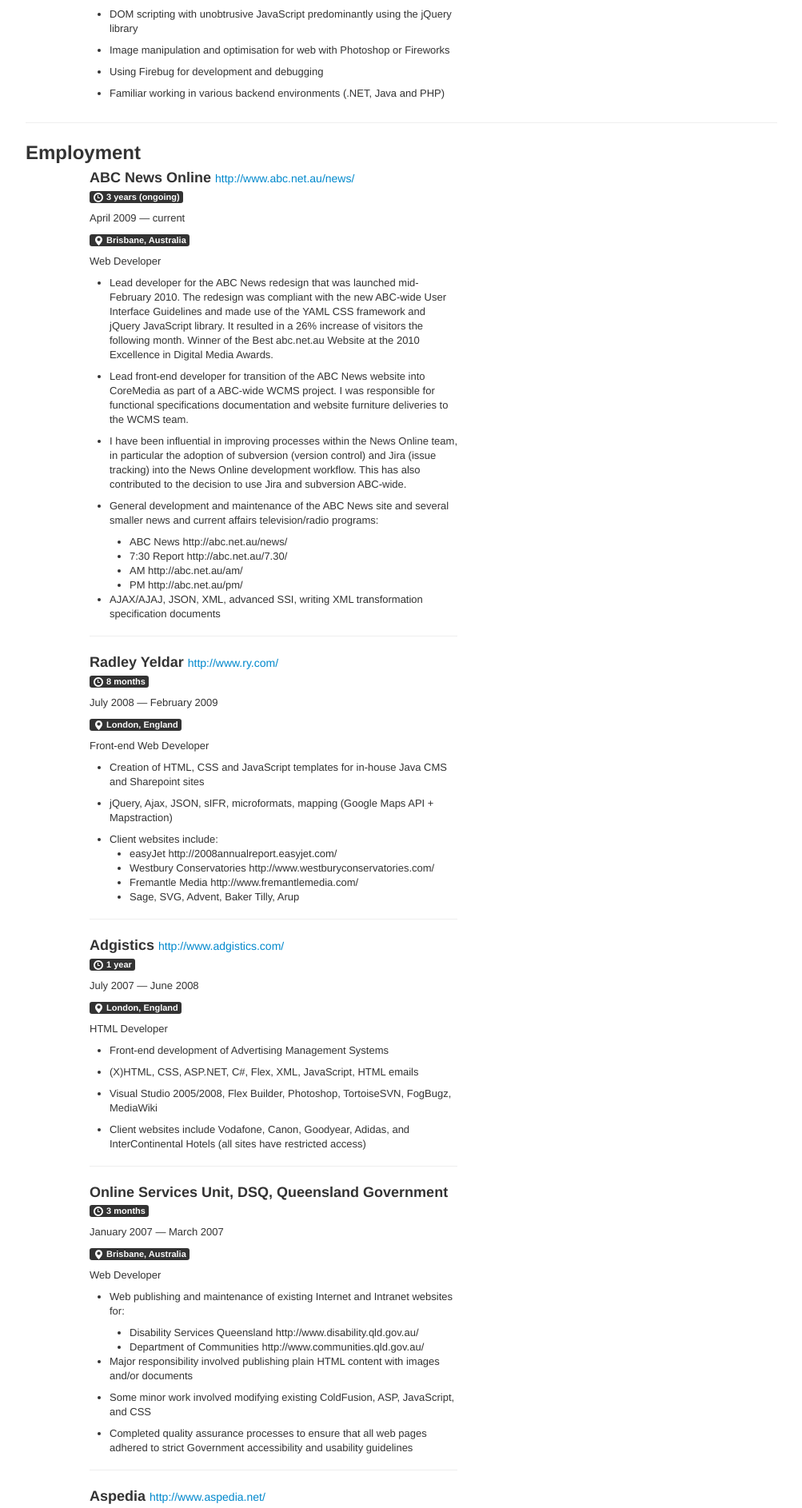
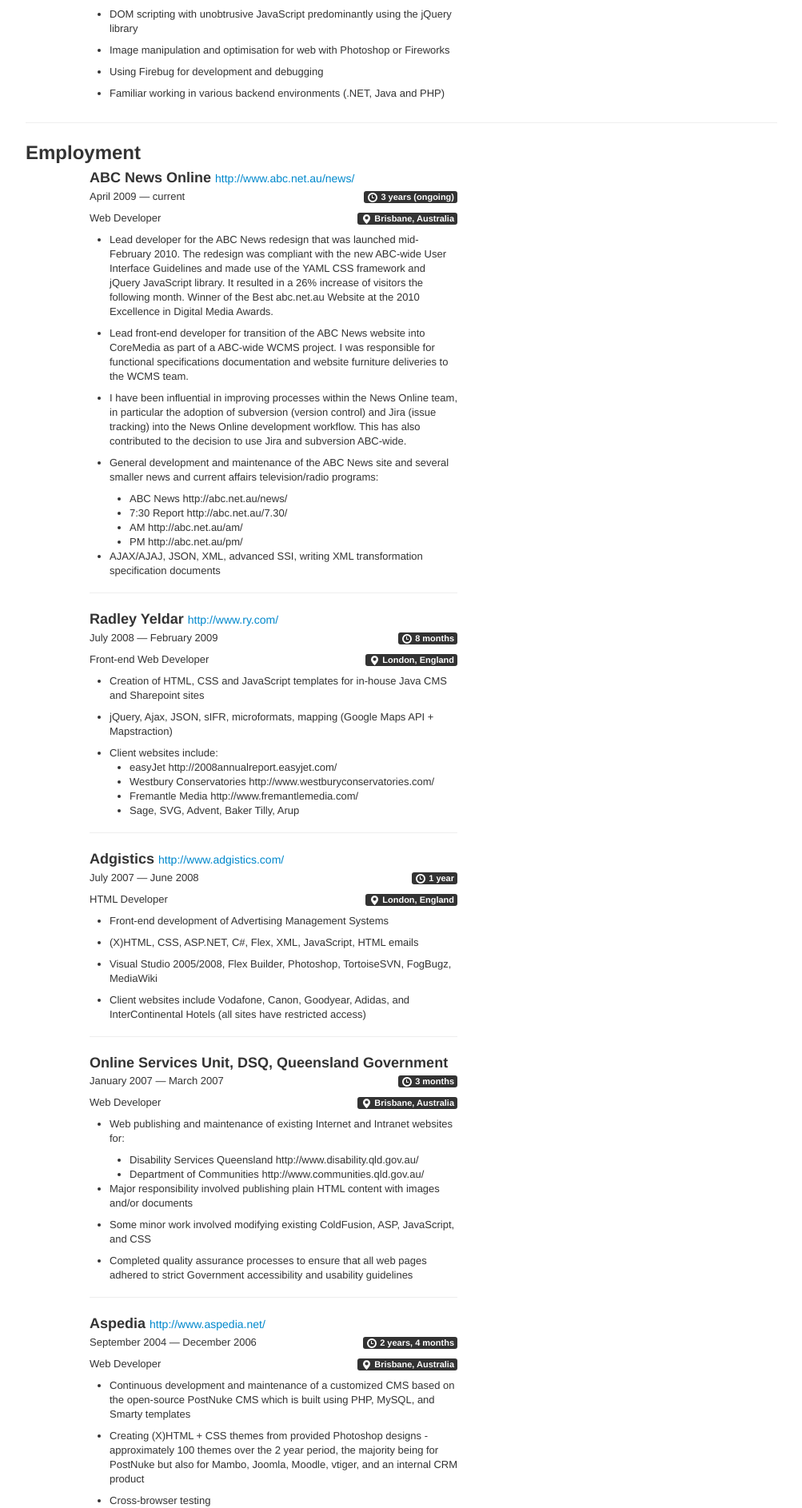
Before and after one commit to blakebutcher/blakebutcher.github.com, a Jekyll site: the page built from cv/index.html, in a window 1280 px wide. Shown: the part 430-2316 px from the top of the page at 80% size, without its empty margins (138-1141 px from the left). Built offline with Jekyll 4.4.1, drawn with Linux system fonts in a browser that asks for light colours; nearby versions of some CDN libraries.

Commit message:
Right aligning labels

```diff
--- a/cv/index.html
+++ b/cv/index.html
@@ -39,9 +39,9 @@ title: Curriculum vitae
 	</div>
 	<div class="span6">
 		<h3>ABC News Online <small><a href="http://www.abc.net.au/news/">http://www.abc.net.au/news/</a></small></h3>
-		<p><span class="label label-inverse"><i class="icon-time icon-white"></i> 3 years (ongoing)</span></p>
+		<p class="pull-right"><span class="label label-inverse"><i class="icon-time icon-white"></i> 3 years (ongoing)</span></p>
 		<p>April 2009 &mdash; current</p>
-		<p><span class="label label-inverse"><i class="icon-map-marker icon-white"></i> Brisbane, Australia</span></p>
+		<p class="pull-right"><span class="label label-inverse"><i class="icon-map-marker icon-white"></i> Brisbane, Australia</span></p>
 		<p>Web Developer</p>
 		<ul>
 			<li><p>Lead developer for the ABC News redesign that was launched mid-February 2010. The redesign was compliant with the new ABC-wide User Interface Guidelines and made use of the YAML CSS framework and jQuery JavaScript library. It resulted in a 26% increase of visitors the following month. Winner of the Best abc.net.au Website at the 2010 Excellence in Digital Media Awards.</p></li>
@@ -59,9 +59,9 @@ title: Curriculum vitae
 		</ul>
 		<hr>
 		<h3>Radley Yeldar <small><a href="http://www.ry.com/">http://www.ry.com/</a></small></h3>
-		<p><span class="label label-inverse"><i class="icon-time icon-white"></i> 8 months</span></p>
+		<p class="pull-right"><span class="label label-inverse"><i class="icon-time icon-white"></i> 8 months</span></p>
 		<p>July 2008 &mdash; February 2009</p>
-		<p><span class="label label-inverse"><i class="icon-map-marker icon-white"></i> London, England</span></p>
+		<p class="pull-right"><span class="label label-inverse"><i class="icon-map-marker icon-white"></i> London, England</span></p>
 		<p>Front-end Web Developer</p>
 		<ul>
 			<li><p>Creation of HTML, CSS and JavaScript templates for in-house Java CMS and Sharepoint sites</p></li>
@@ -77,9 +77,9 @@ title: Curriculum vitae
 		</ul>
 		<hr>
 		<h3>Adgistics <small><a href="http://www.adgistics.com/">http://www.adgistics.com/</a></small></h3>
-		<p><span class="label label-inverse"><i class="icon-time icon-white"></i> 1 year</span></p>
+		<p class="pull-right"><span class="label label-inverse"><i class="icon-time icon-white"></i> 1 year</span></p>
 		<p>July 2007 &mdash; June 2008</p>
-		<p><span class="label label-inverse"><i class="icon-map-marker icon-white"></i> London, England</span></p>
+		<p class="pull-right"><span class="label label-inverse"><i class="icon-map-marker icon-white"></i> London, England</span></p>
 		<p>HTML Developer</p>
 		<ul>
 			<li><p>Front-end development of Advertising Management Systems</p></li>
@@ -89,9 +89,9 @@ title: Curriculum vitae
 		</ul>
 		<hr>
 		<h3>Online Services Unit, DSQ, Queensland Government</h3>
-		<p><span class="label label-inverse"><i class="icon-time icon-white"></i> 3 months</p>
+		<p class="pull-right"><span class="label label-inverse"><i class="icon-time icon-white"></i> 3 months</p>
 		<p>January 2007 &mdash; March 2007</p>
-		<p><span class="label label-inverse"><i class="icon-map-marker icon-white"></i> Brisbane, Australia</span></p>
+		<p class="pull-right"><span class="label label-inverse"><i class="icon-map-marker icon-white"></i> Brisbane, Australia</span></p>
 		<p>Web Developer</p>
 		<ul>
 			<li><p>Web publishing and maintenance of existing Internet and Intranet websites for:</p>
@@ -106,9 +106,9 @@ title: Curriculum vitae
 		</ul>
 		<hr>
 		<h3>Aspedia <small><a href="http://www.aspedia.net/">http://www.aspedia.net/</a></small></h3>
-		<p><span class="label label-inverse"><i class="icon-time icon-white"></i> 2 years, 4 months</span></p>
+		<p class="pull-right"><span class="label label-inverse"><i class="icon-time icon-white"></i> 2 years, 4 months</span></p>
 		<p>September 2004 &mdash; December 2006</p>
-		<p><span class="label label-inverse"><i class="icon-map-marker icon-white"></i> Brisbane, Australia</span></p>
+		<p class="pull-right"><span class="label label-inverse"><i class="icon-map-marker icon-white"></i> Brisbane, Australia</span></p>
 		<p>Web Developer</p>
 		<ul>
 			<li><p>Continuous development and maintenance of a customized CMS based on the open-source PostNuke CMS which is built using PHP, MySQL, and Smarty templates</p></li>
@@ -129,9 +129,9 @@ title: Curriculum vitae
 	</div>
 	<div class="span6">
 		<h3>Bachelor of Information Technology <br>Griffith University <small><a href="http://www.griffith.edu.au/">http://www.griffith.edu.au/</a></small></h3>
-		<p><span class="label label-inverse"><i class="icon-time icon-white"></i> 3 years, 6 months</span></p>
+		<p class="pull-right"><span class="label label-inverse"><i class="icon-time icon-white"></i> 3 years, 6 months</span></p>
 		<p>January 2000 &mdash; June 2003</p>
-		<p><span class="label label-inverse"><i class="icon-map-marker icon-white"></i> Brisbane, Australia</span></p>
+		<p class="pull-right"><span class="label label-inverse"><i class="icon-map-marker icon-white"></i> Brisbane, Australia</span></p>
 		<ul>
 			<li>Major in Software Engineering</li>
 			<li>Relevant subjects:
```
